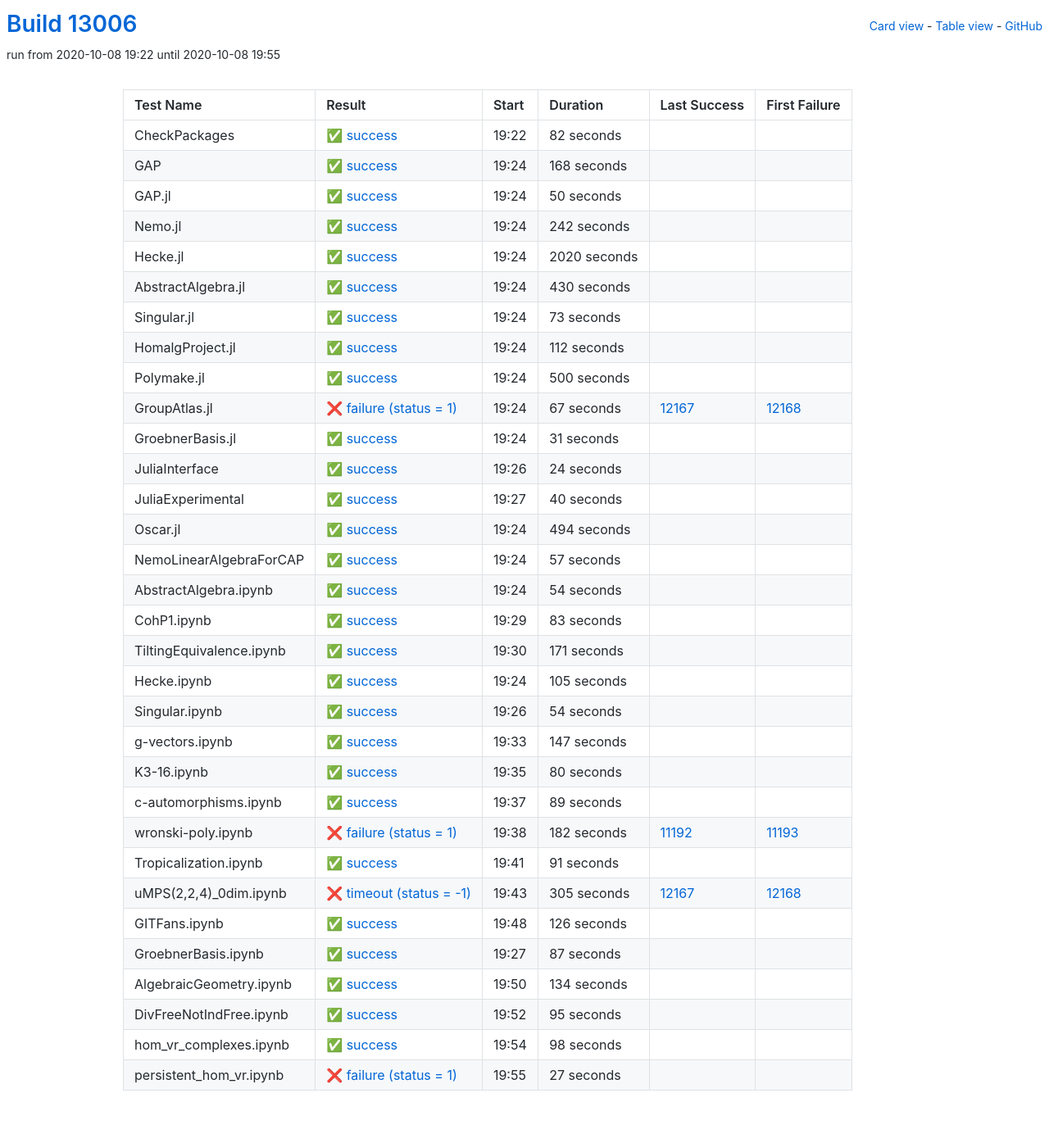
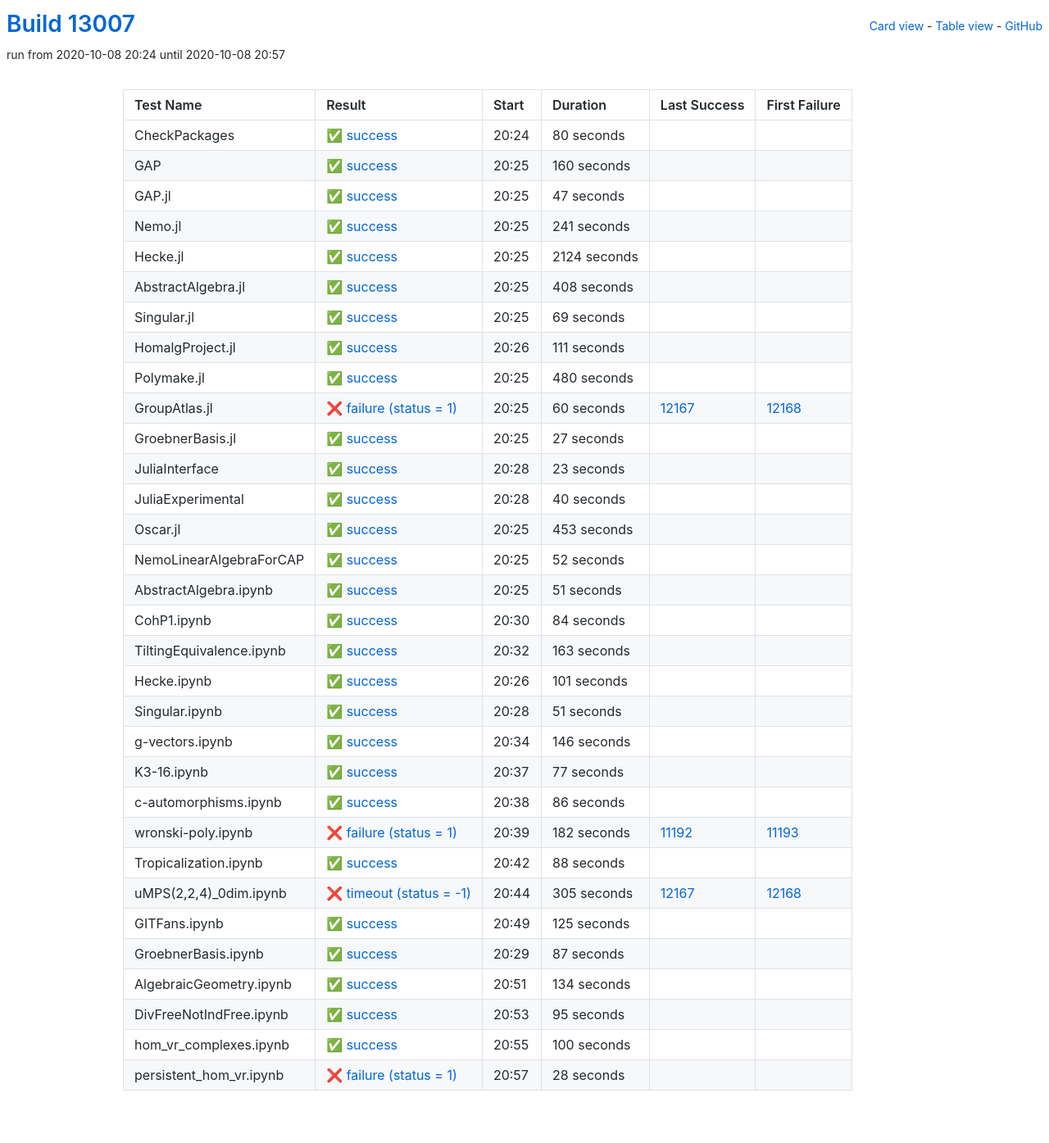
Before and after one commit to oscar-system/oscar-ci-status, a Jekyll site: the page built from table.html, in a window 1280 px wide. Shown: the whole page at 82% size. Built offline with Jekyll 4.4.1, drawn with Linux system fonts in a browser that asks for light colours.

Commit message:
Build #13007

```diff
--- a/_data/ci.yml
+++ b/_data/ci.yml
@@ -1,6 +1,6 @@
 ---
-build: 13006
-build_url: https://oscarci.mathematik.uni-kl.de/job/oscar/13006/
+build: 13007
+build_url: https://oscarci.mathematik.uni-kl.de/job/oscar/13007/
 job: oscar
 organization: oscar-system
 repo: oscar-ci-status
@@ -8,152 +8,152 @@
 tests:
 - name: CheckPackages
   id: checkpackages
-  log: https://oscarci.mathematik.uni-kl.de/job/oscar/13006/artifact/logs/build-13006/CheckPackages.log
-  start: 2020-10-08 19:22
+  log: https://oscarci.mathematik.uni-kl.de/job/oscar/13007/artifact/logs/build-13007/CheckPackages.log
+  start: 2020-10-08 20:24
   success: true
   exitcode: 0
   status: success
-  duration: 82
+  duration: 80
   last_success: false
   last_success_url:
   first_failure: false
   first_failure_url:
 - name: GAP
   id: gap
-  log: https://oscarci.mathematik.uni-kl.de/job/oscar/13006/artifact/logs/build-13006/GAP.log
-  start: 2020-10-08 19:24
+  log: https://oscarci.mathematik.uni-kl.de/job/oscar/13007/artifact/logs/build-13007/GAP.log
+  start: 2020-10-08 20:25
   success: true
   exitcode: 0
   status: success
-  duration: 168
+  duration: 160
   last_success: false
   last_success_url:
   first_failure: false
   first_failure_url:
 - name: GAP.jl
   id: gap-jl
-  log: https://oscarci.mathematik.uni-kl.de/job/oscar/13006/artifact/logs/build-13006/GAP.jl.log
-  start: 2020-10-08 19:24
+  log: https://oscarci.mathematik.uni-kl.de/job/oscar/13007/artifact/logs/build-13007/GAP.jl.log
+  start: 2020-10-08 20:25
   success: true
   exitcode: 0
   status: success
-  duration: 50
+  duration: 47
   last_success: false
   last_success_url:
   first_failure: false
   first_failure_url:
 - name: Nemo.jl
   id: nemo-jl
-  log: https://oscarci.mathematik.uni-kl.de/job/oscar/13006/artifact/logs/build-13006/Nemo.jl.log
-  start: 2020-10-08 19:24
+  log: https://oscarci.mathematik.uni-kl.de/job/oscar/13007/artifact/logs/build-13007/Nemo.jl.log
+  start: 2020-10-08 20:25
   success: true
   exitcode: 0
   status: success
-  duration: 242
+  duration: 241
   last_success: false
   last_success_url:
   first_failure: false
   first_failure_url:
 - name: Hecke.jl
   id: hecke-jl
-  log: https://oscarci.mathematik.uni-kl.de/job/oscar/13006/artifact/logs/build-13006/Hecke.jl.log
-  start: 2020-10-08 19:24
+  log: https://oscarci.mathematik.uni-kl.de/job/oscar/13007/artifact/logs/build-13007/Hecke.jl.log
+  start: 2020-10-08 20:25
   success: true
   exitcode: 0
   status: success
-  duration: 2020
+  duration: 2124
   last_success: false
   last_success_url:
   first_failure: false
   first_failure_url:
 - name: AbstractAlgebra.jl
   id: abstractalgebra-jl
-  log: https://oscarci.mathematik.uni-kl.de/job/oscar/13006/artifact/logs/build-13006/AbstractAlgebra.jl.log
-  start: 2020-10-08 19:24
+  log: https://oscarci.mathematik.uni-kl.de/job/oscar/13007/artifact/logs/build-13007/AbstractAlgebra.jl.log
+  start: 2020-10-08 20:25
   success: true
   exitcode: 0
   status: success
-  duration: 430
+  duration: 408
   last_success: false
   last_success_url:
   first_failure: false
   first_failure_url:
 - name: Singular.jl
   id: singular-jl
-  log: https://oscarci.mathematik.uni-kl.de/job/oscar/13006/artifact/logs/build-13006/Singular.jl.log
-  start: 2020-10-08 19:24
+  log: https://oscarci.mathematik.uni-kl.de/job/oscar/13007/artifact/logs/build-13007/Singular.jl.log
+  start: 2020-10-08 20:25
   success: true
   exitcode: 0
   status: success
-  duration: 73
+  duration: 69
   last_success: false
   last_success_url:
   first_failure: false
   first_failure_url:
 - name: HomalgProject.jl
   id: homalgproject-jl
-  log: https://oscarci.mathematik.uni-kl.de/job/oscar/13006/artifact/logs/build-13006/HomalgProject.jl.log
-  start: 2020-10-08 19:24
+  log: https://oscarci.mathematik.uni-kl.de/job/oscar/13007/artifact/logs/build-13007/HomalgProject.jl.log
+  start: 2020-10-08 20:26
   success: true
   exitcode: 0
   status: success
-  duration: 112
+  duration: 111
   last_success: false
   last_success_url:
   first_failure: false
   first_failure_url:
 - name: Polymake.jl
   id: polymake-jl
-  log: https://oscarci.mathematik.uni-kl.de/job/oscar/13006/artifact/logs/build-13006/Polymake.jl.log
-  start: 2020-10-08 19:24
+  log: https://oscarci.mathematik.uni-kl.de/job/oscar/13007/artifact/logs/build-13007/Polymake.jl.log
+  start: 2020-10-08 20:25
   success: true
   exitcode: 0
   status: success
-  duration: 500
+  duration: 480
   last_success: false
   last_success_url:
   first_failure: false
   first_failure_url:
 - name: GroupAtlas.jl
   id: groupatlas-jl
-  log: https://oscarci.mathematik.uni-kl.de/job/oscar/13006/artifact/logs/build-13006/GroupAtlas.jl.log
-  start: 2020-10-08 19:24
+  log: https://oscarci.mathematik.uni-kl.de/job/oscar/13007/artifact/logs/build-13007/GroupAtlas.jl.log
+  start: 2020-10-08 20:25
   success: false
   exitcode: 1
   status: failure
-  duration: 67
+  duration: 60
   last_success: 12167
   last_success_url: https://oscarci.mathematik.uni-kl.de/job/oscar/12167/
   first_failure: 12168
   first_failure_url: https://oscarci.mathematik.uni-kl.de/job/oscar/12168/
 - name: GroebnerBasis.jl
   id: groebnerbasis-jl
-  log: https://oscarci.mathematik.uni-kl.de/job/oscar/13006/artifact/logs/build-13006/GroebnerBasis.jl.log
-  start: 2020-10-08 19:24
+  log: https://oscarci.mathematik.uni-kl.de/job/oscar/13007/artifact/logs/build-13007/GroebnerBasis.jl.log
+  start: 2020-10-08 20:25
   success: true
   exitcode: 0
   status: success
-  duration: 31
+  duration: 27
   last_success: false
   last_success_url:
   first_failure: false
   first_failure_url:
 - name: JuliaInterface
   id: juliainterface
-  log: https://oscarci.mathematik.uni-kl.de/job/oscar/13006/artifact/logs/build-13006/JuliaInterface.log
-  start: 2020-10-08 19:26
+  log: https://oscarci.mathematik.uni-kl.de/job/oscar/13007/artifact/logs/build-13007/JuliaInterface.log
+  start: 2020-10-08 20:28
   success: true
   exitcode: 0
   status: success
-  duration: 24
+  duration: 23
   last_success: false
   last_success_url:
   first_failure: false
   first_failure_url:
 - name: JuliaExperimental
   id: juliaexperimental
-  log: https://oscarci.mathematik.uni-kl.de/job/oscar/13006/artifact/logs/build-13006/JuliaExperimental.log
-  start: 2020-10-08 19:27
+  log: https://oscarci.mathematik.uni-kl.de/job/oscar/13007/artifact/logs/build-13007/JuliaExperimental.log
+  start: 2020-10-08 20:28
   success: true
   exitcode: 0
   status: success
@@ -164,128 +164,128 @@
   first_failure_url:
 - name: Oscar.jl
   id: oscar-jl
-  log: https://oscarci.mathematik.uni-kl.de/job/oscar/13006/artifact/logs/build-13006/Oscar.jl.log
-  start: 2020-10-08 19:24
+  log: https://oscarci.mathematik.uni-kl.de/job/oscar/13007/artifact/logs/build-13007/Oscar.jl.log
+  start: 2020-10-08 20:25
   success: true
   exitcode: 0
   status: success
-  duration: 494
+  duration: 453
   last_success: false
   last_success_url:
   first_failure: false
   first_failure_url:
 - name: NemoLinearAlgebraForCAP
   id: nemolinearalgebraforcap
-  log: https://oscarci.mathematik.uni-kl.de/job/oscar/13006/artifact/logs/build-13006/NemoLinearAlgebraForCAP.log
-  start: 2020-10-08 19:24
+  log: https://oscarci.mathematik.uni-kl.de/job/oscar/13007/artifact/logs/build-13007/NemoLinearAlgebraForCAP.log
+  start: 2020-10-08 20:25
   success: true
   exitcode: 0
   status: success
-  duration: 57
+  duration: 52
   last_success: false
   last_success_url:
   first_failure: false
   first_failure_url:
 - name: AbstractAlgebra.ipynb
   id: abstractalgebra-ipynb
-  log: https://oscarci.mathematik.uni-kl.de/job/oscar/13006/artifact/logs/build-13006/AbstractAlgebra.ipynb.log
-  start: 2020-10-08 19:24
+  log: https://oscarci.mathematik.uni-kl.de/job/oscar/13007/artifact/logs/build-13007/AbstractAlgebra.ipynb.log
+  start: 2020-10-08 20:25
   success: true
   exitcode: 0
   status: success
-  duration: 54
+  duration: 51
   last_success: false
   last_success_url:
   first_failure: false
   first_failure_url:
 - name: CohP1.ipynb
   id: cohp1-ipynb
-  log: https://oscarci.mathematik.uni-kl.de/job/oscar/13006/artifact/logs/build-13006/CohP1.ipynb.log
-  start: 2020-10-08 19:29
+  log: https://oscarci.mathematik.uni-kl.de/job/oscar/13007/artifact/logs/build-13007/CohP1.ipynb.log
+  start: 2020-10-08 20:30
   success: true
   exitcode: 0
   status: success
-  duration: 83
+  duration: 84
   last_success: false
   last_success_url:
   first_failure: false
   first_failure_url:
 - name: TiltingEquivalence.ipynb
   id: tiltingequivalence-ipynb
-  log: https://oscarci.mathematik.uni-kl.de/job/oscar/13006/artifact/logs/build-13006/TiltingEquivalence.ipynb.log
-  start: 2020-10-08 19:30
+  log: https://oscarci.mathematik.uni-kl.de/job/oscar/13007/artifact/logs/build-13007/TiltingEquivalence.ipynb.log
+  start: 2020-10-08 20:32
   success: true
   exitcode: 0
   status: success
-  duration: 171
+  duration: 163
   last_success: false
   last_success_url:
   first_failure: false
   first_failure_url:
 - name: Hecke.ipynb
   id: hecke-ipynb
-  log: https://oscarci.mathematik.uni-kl.de/job/oscar/13006/artifact/logs/build-13006/Hecke.ipynb.log
-  start: 2020-10-08 19:24
+  log: https://oscarci.mathematik.uni-kl.de/job/oscar/13007/artifact/logs/build-13007/Hecke.ipynb.log
+  start: 2020-10-08 20:26
   success: true
   exitcode: 0
   status: success
-  duration: 105
+  duration: 101
   last_success: false
   last_success_url:
   first_failure: false
   first_failure_url:
 - name: Singular.ipynb
   id: singular-ipynb
-  log: https://oscarci.mathematik.uni-kl.de/job/oscar/13006/artifact/logs/build-13006/Singular.ipynb.log
-  start: 2020-10-08 19:26
+  log: https://oscarci.mathematik.uni-kl.de/job/oscar/13007/artifact/logs/build-13007/Singular.ipynb.log
+  start: 2020-10-08 20:28
   success: true
   exitcode: 0
   status: success
-  duration: 54
+  duration: 51
   last_success: false
   last_success_url:
   first_failure: false
   first_failure_url:
 - name: g-vectors.ipynb
   id: g-vectors-ipynb
-  log: https://oscarci.mathematik.uni-kl.de/job/oscar/13006/artifact/logs/build-13006/g-vectors.ipynb.log
-  start: 2020-10-08 19:33
+  log: https://oscarci.mathematik.uni-kl.de/job/oscar/13007/artifact/logs/build-13007/g-vectors.ipynb.log
+  start: 2020-10-08 20:34
   success: true
   exitcode: 0
   status: success
-  duration: 147
+  duration: 146
   last_success: false
   last_success_url:
   first_failure: false
   first_failure_url:
 - name: K3-16.ipynb
   id: k3-16-ipynb
-  log: https://oscarci.mathematik.uni-kl.de/job/oscar/13006/artifact/logs/build-13006/K3-16.ipynb.log
-  start: 2020-10-08 19:35
+  log: https://oscarci.mathematik.uni-kl.de/job/oscar/13007/artifact/logs/build-13007/K3-16.ipynb.log
+  start: 2020-10-08 20:37
   success: true
   exitcode: 0
   status: success
-  duration: 80
+  duration: 77
   last_success: false
   last_success_url:
   first_failure: false
   first_failure_url:
 - name: c-automorphisms.ipynb
   id: c-automorphisms-ipynb
-  log: https://oscarci.mathematik.uni-kl.de/job/oscar/13006/artifact/logs/build-13006/c-automorphisms.ipynb.log
-  start: 2020-10-08 19:37
+  log: https://oscarci.mathematik.uni-kl.de/job/oscar/13007/artifact/logs/build-13007/c-automorphisms.ipynb.log
+  start: 2020-10-08 20:38
   success: true
   exitcode: 0
   status: success
-  duration: 89
+  duration: 86
   last_success: false
   last_success_url:
   first_failure: false
   first_failure_url:
 - name: wronski-poly.ipynb
   id: wronski-poly-ipynb
-  log: https://oscarci.mathematik.uni-kl.de/job/oscar/13006/artifact/logs/build-13006/wronski-poly.ipynb.log
-  start: 2020-10-08 19:38
+  log: https://oscarci.mathematik.uni-kl.de/job/oscar/13007/artifact/logs/build-13007/wronski-poly.ipynb.log
+  start: 2020-10-08 20:39
   success: false
   exitcode: 1
   status: failure
@@ -296,20 +296,20 @@
   first_failure_url: https://oscarci.mathematik.uni-kl.de/job/oscar/11193/
 - name: Tropicalization.ipynb
   id: tropicalization-ipynb
-  log: https://oscarci.mathematik.uni-kl.de/job/oscar/13006/artifact/logs/build-13006/Tropicalization.ipynb.log
-  start: 2020-10-08 19:41
+  log: https://oscarci.mathematik.uni-kl.de/job/oscar/13007/artifact/logs/build-13007/Tropicalization.ipynb.log
+  start: 2020-10-08 20:42
   success: true
   exitcode: 0
   status: success
-  duration: 91
+  duration: 88
   last_success: false
   last_success_url:
   first_failure: false
   first_failure_url:
 - name: uMPS(2,2,4)_0dim.ipynb
   id: umps-2-2-4-0dim-ipynb
-  log: https://oscarci.mathematik.uni-kl.de/job/oscar/13006/artifact/logs/build-13006/uMPS-2-2-4-_0dim.ipynb.log
-  start: 2020-10-08 19:43
+  log: https://oscarci.mathematik.uni-kl.de/job/oscar/13007/artifact/logs/build-13007/uMPS-2-2-4-_0dim.ipynb.log
+  start: 2020-10-08 20:44
   success: false
   exitcode: -1
   status: timeout
@@ -320,20 +320,20 @@
   first_failure_url: https://oscarci.mathematik.uni-kl.de/job/oscar/12168/
 - name: GITFans.ipynb
   id: gitfans-ipynb
-  log: https://oscarci.mathematik.uni-kl.de/job/oscar/13006/artifact/logs/build-13006/GITFans.ipynb.log
-  start: 2020-10-08 19:48
+  log: https://oscarci.mathematik.uni-kl.de/job/oscar/13007/artifact/logs/build-13007/GITFans.ipynb.log
+  start: 2020-10-08 20:49
   success: true
   exitcode: 0
   status: success
-  duration: 126
+  duration: 125
   last_success: false
   last_success_url:
   first_failure: false
   first_failure_url:
 - name: GroebnerBasis.ipynb
   id: groebnerbasis-ipynb
-  log: https://oscarci.mathematik.uni-kl.de/job/oscar/13006/artifact/logs/build-13006/GroebnerBasis.ipynb.log
-  start: 2020-10-08 19:27
+  log: https://oscarci.mathematik.uni-kl.de/job/oscar/13007/artifact/logs/build-13007/GroebnerBasis.ipynb.log
+  start: 2020-10-08 20:29
   success: true
   exitcode: 0
   status: success
@@ -344,8 +344,8 @@
   first_failure_url:
 - name: AlgebraicGeometry.ipynb
   id: algebraicgeometry-ipynb
-  log: https://oscarci.mathematik.uni-kl.de/job/oscar/13006/artifact/logs/build-13006/AlgebraicGeometry.ipynb.log
-  start: 2020-10-08 19:50
+  log: https://oscarci.mathematik.uni-kl.de/job/oscar/13007/artifact/logs/build-13007/AlgebraicGeometry.ipynb.log
+  start: 2020-10-08 20:51
   success: true
   exitcode: 0
   status: success
@@ -356,8 +356,8 @@
   first_failure_url:
 - name: DivFreeNotIndFree.ipynb
   id: divfreenotindfree-ipynb
-  log: https://oscarci.mathematik.uni-kl.de/job/oscar/13006/artifact/logs/build-13006/DivFreeNotIndFree.ipynb.log
-  start: 2020-10-08 19:52
+  log: https://oscarci.mathematik.uni-kl.de/job/oscar/13007/artifact/logs/build-13007/DivFreeNotIndFree.ipynb.log
+  start: 2020-10-08 20:53
   success: true
   exitcode: 0
   status: success
@@ -368,24 +368,24 @@
   first_failure_url:
 - name: hom_vr_complexes.ipynb
   id: hom-vr-complexes-ipynb
-  log: https://oscarci.mathematik.uni-kl.de/job/oscar/13006/artifact/logs/build-13006/hom_vr_complexes.ipynb.log
-  start: 2020-10-08 19:54
+  log: https://oscarci.mathematik.uni-kl.de/job/oscar/13007/artifact/logs/build-13007/hom_vr_complexes.ipynb.log
+  start: 2020-10-08 20:55
   success: true
   exitcode: 0
   status: success
-  duration: 98
+  duration: 100
   last_success: false
   last_success_url:
   first_failure: false
   first_failure_url:
 - name: persistent_hom_vr.ipynb
   id: persistent-hom-vr-ipynb
-  log: https://oscarci.mathematik.uni-kl.de/job/oscar/13006/artifact/logs/build-13006/persistent_hom_vr.ipynb.log
-  start: 2020-10-08 19:55
+  log: https://oscarci.mathematik.uni-kl.de/job/oscar/13007/artifact/logs/build-13007/persistent_hom_vr.ipynb.log
+  start: 2020-10-08 20:57
   success: false
   exitcode: 1
   status: failure
-  duration: 27
+  duration: 28
   last_success: false
   last_success_url:
   first_failure: false
```
Also changed, not shown: README.md.
